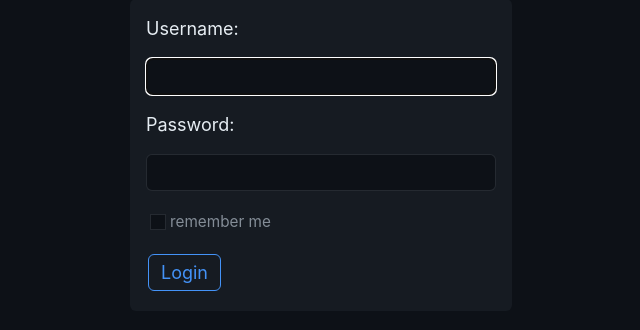
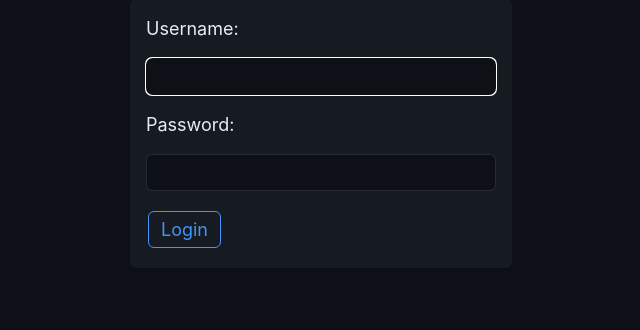
Before and after one commit to Eh3anLo/django-uni-blog, a Django app: page /accounts/login/ in a window 1280 px wide. Shown: the part 157-487 px from the top of the page, without its empty margins (319-959 px from the left). Run offline with Django 5.2, Linux system fonts and the light colour scheme; some libraries are stand-ins or nearby versions.

Commit message:
comment remember me check in login form

```diff
--- a/templates/registration/login.html
+++ b/templates/registration/login.html
@@ -13,10 +13,10 @@ welcome but who are you?
     <form action="" method="POST" class="mt-4 max-w-360">
         {% csrf_token %}
             {{ form.as_p }}
-            <label class='mt-.5'>
+            {% comment %} <label class='mt-.5'>
                 <input type="checkbox" name="input-checkbox-example" value="Nier">
                 <small>remember me</small>
-              </label>
+              </label> {% endcomment %}
             <button type="submit" class=''>Login</button>
     </form>
 </section>
```
